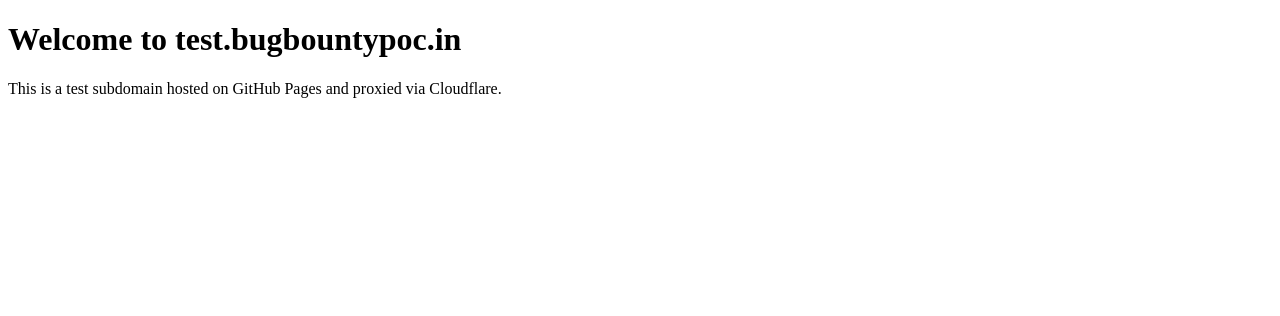
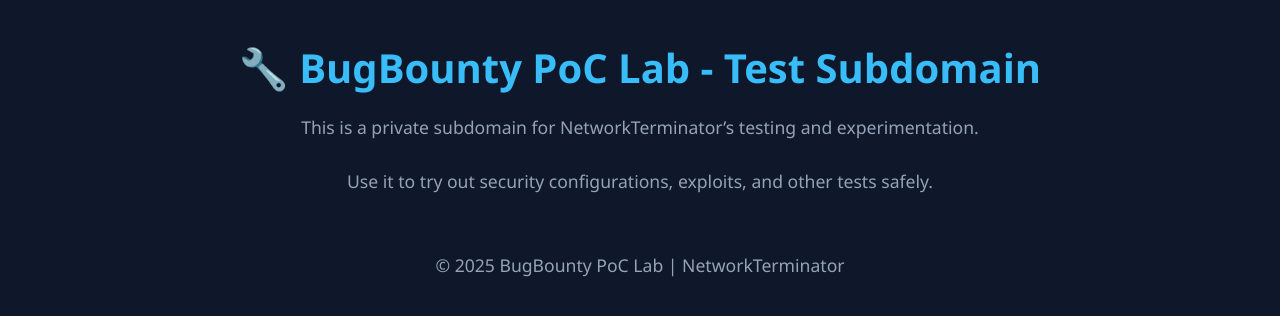
Before and after one commit to NetworkTerminator/test-subdomain, a plain HTML site: page index.html in a window 1280 px wide. Drawn offline with Linux system fonts and the light colour scheme.

Commit message:
Update index.html

```diff
--- a/index.html
+++ b/index.html
@@ -2,16 +2,53 @@
 <html lang="en">
 <head>
   <meta charset="UTF-8" />
-  <meta name="viewport" content="width=device-width, initial-scale=1.0"/>
-  <title>Test Subdomain</title>
+  <meta name="viewport" content="width=device-width, initial-scale=1.0" />
+  <title>BugBounty PoC Lab - Test Subdomain</title>
+  <link rel="icon" href="favicon.png" type="image/png" />
+  <style>
+    * {
+      margin: 0;
+      padding: 0;
+      box-sizing: border-box;
+    }
+
+    body {
+      font-family: 'Segoe UI', Tahoma, Geneva, Verdana, sans-serif;
+      background-color: #0f172a;
+      color: #f1f5f9;
+      padding: 40px;
+      text-align: center;
+    }
+
+    h1 {
+      color: #38bdf8;
+      font-size: 2.5rem;
+      margin-bottom: 20px;
+    }
+
+    p {
+      font-size: 1.1rem;
+      margin-bottom: 30px;
+      color: #94a3b8;
+    }
+
+    footer {
+      margin-top: 60px;
+      font-size: 0.9rem;
+      color: #64748b;
+    }
+  </style>
 </head>
 <body>
-  <h1>Welcome to test.bugbountypoc.in</h1>
-  <p>This is a test subdomain hosted on GitHub Pages and proxied via Cloudflare.</p>
+  <h1>🔧 BugBounty PoC Lab - Test Subdomain</h1>
+  <p>This is a private subdomain for NetworkTerminator’s testing and experimentation.</p>
+  <p>Use it to try out security configurations, exploits, and other tests safely.</p>
 
-  <!-- Optional: Add script for XSS testing -->
-  <script>
-    console.log("Subdomain test loaded successfully");
-  </script>
+  <footer>
+    <p>© 2025 BugBounty PoC Lab | NetworkTerminator</p>
+  </footer>
+
+  <!-- Example simple XSS test -->
+  <script>alert('XSS Test on Test Subdomain');</script>
 </body>
 </html>
```
